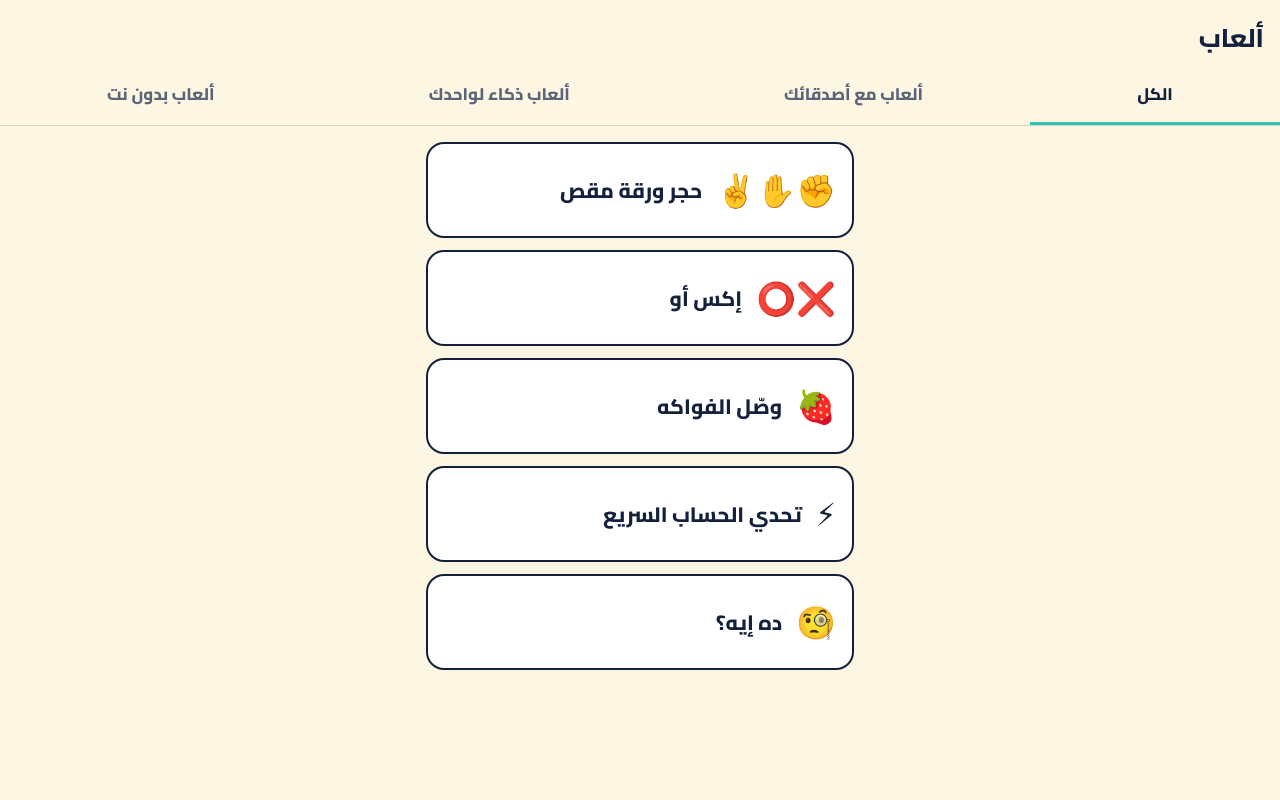
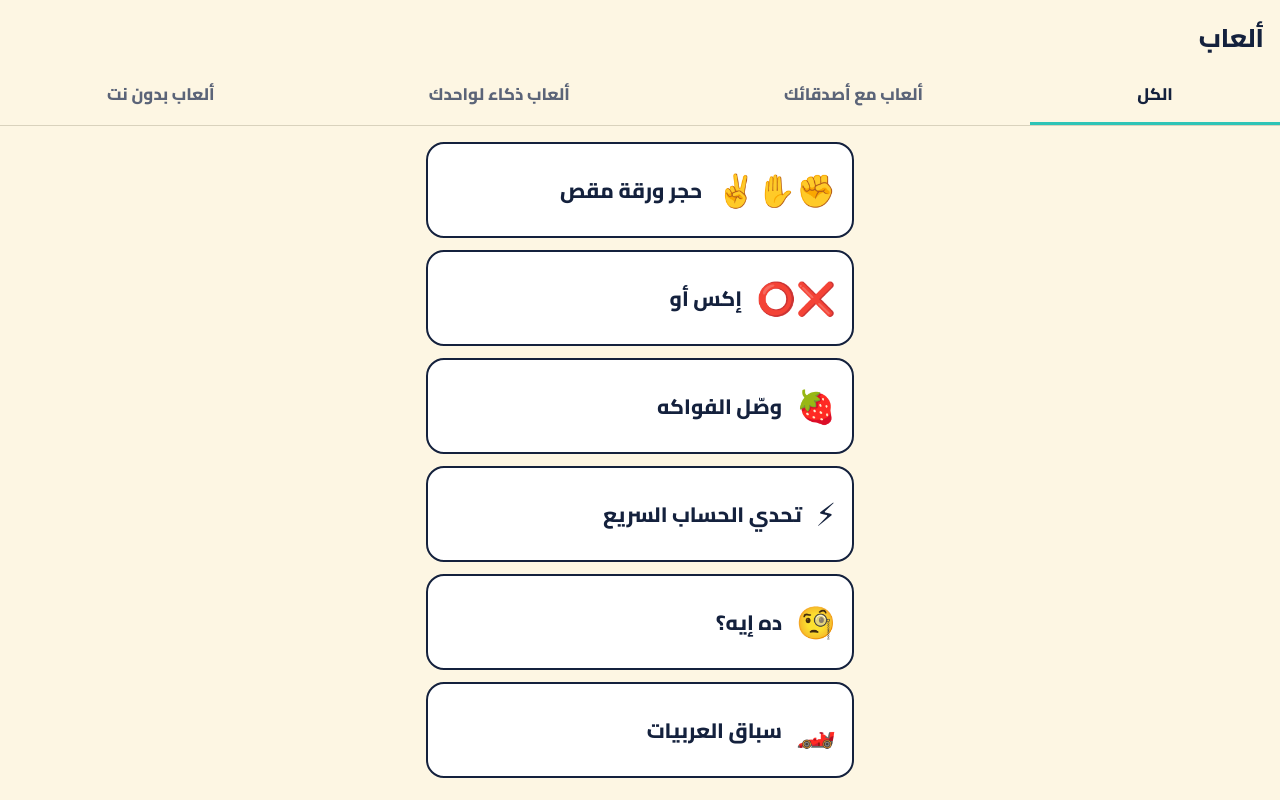
Before and after one commit to essam124za-sys/rps-online, a website: page public/index.html in a window 1280 px wide. Drawn offline with Linux system fonts and the light colour scheme.

Commit message:
Update index.html

```diff
--- a/public/index.html
+++ b/public/index.html
@@ -49,7 +49,8 @@ const GAMES = [
   ["friends", "❌⭕", "إكس أو", "/xo.html"],
   ["solo", "🍓", "وصّل الفواكه", "/fruits.html"],
   ["solo", "⚡", "تحدي الحساب السريع", "/math.html"],
-  ["offline", "🧐", "ده إيه؟", "/quiz.html"]
+  ["offline", "🧐", "ده إيه؟", "/quiz.html"],
+  ["offline", "🏎️", "سباق العربيات", "/race.html"]
 ];
 
 const tabsEl = document.getElementById("tabs");
```
